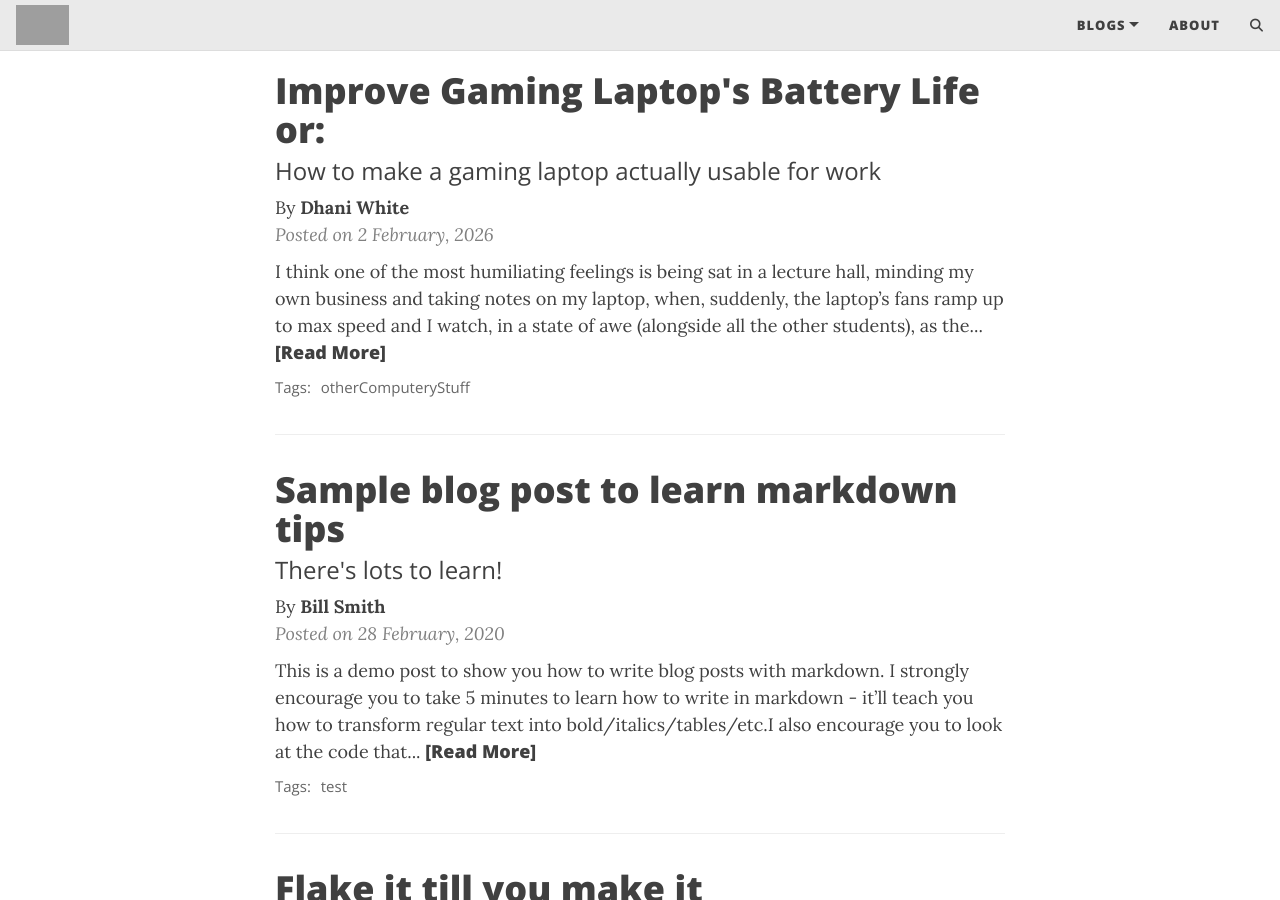
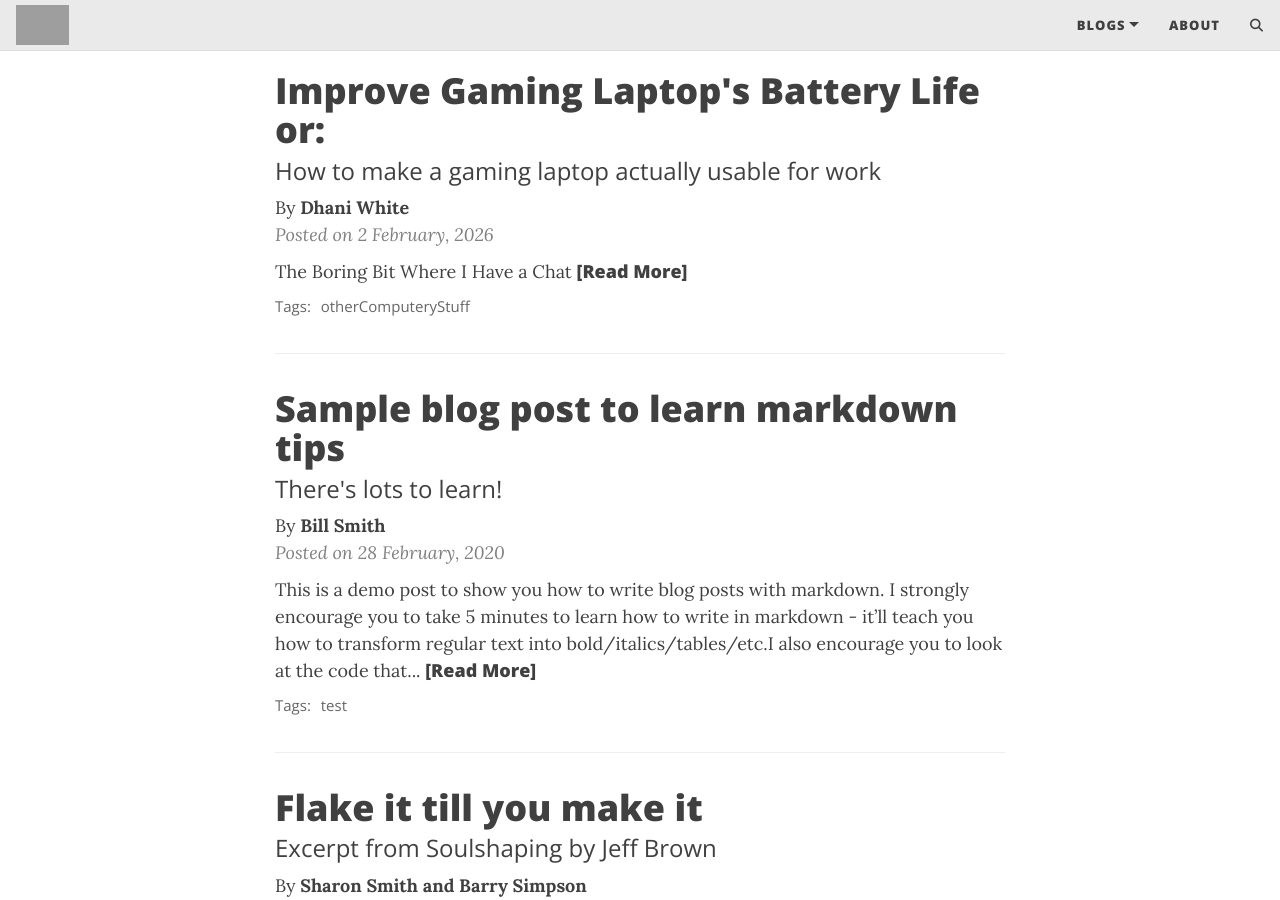
Before and after one commit to thedhandelion/thedhandelion.github.io, a Jekyll site: the page built from index.html, in a window 1280 px wide and 900 px high, scrolled down 444 px. Built offline with Jekyll 4.4.1, drawn with Linux system fonts in a browser that asks for light colours; the list of posts is cut into pages by our own code; comment, search, counter and statistics services are not loaded; some of the changed lines change nothing that is shown; grey boxes are pictures that could not be loaded.

Commit message:
Update 2026-02-02-Make_Gaming_Laptop_Usable.md

```diff
--- a/_posts/2026-02-02-Make_Gaming_Laptop_Usable.md
+++ b/_posts/2026-02-02-Make_Gaming_Laptop_Usable.md
@@ -5,22 +5,30 @@
 gh-repo: daattali/beautiful-jekyll
 gh-badge: [star, fork, follow]
 tags: [otherComputeryStuff]
-comments: true
+comments: false
 mathjax: true
 author: Dhani White
 ---
 
-I think one of the most humiliating feelings is being sat in a lecture hall, minding my own business and taking notes on my laptop, when, suddenly, the laptop's fans ramp up to max speed and I watch, in a state of awe (alongside all the other students), as the laptop just takes off towards the ceiling.
+# The Boring Bit Where I Have a Chat
 
-![Breaking Bad - The Fly](https://github.com/thedhandelion/thedhandelion.github.io/blob/main/assets/img/2026-02-02-Make_Gaming_Laptop_Usable/WW_Fly.gif)
+I think one of the most humiliating feelings is being sat in a lecture hall, minding my own business and taking notes on my laptop, when, suddenly, the laptop's fans ramp up to max speed and I watch, in a state of awe (alongside all the other students), as the laptop just takes off towards the ceiling...
 
-Only for the battery to die after 6 seconds and crash back onto the desk, all my peers pointing and laughing as I run out of the room, laptop clutched under my arms, blinded by the tears in my eyes, then I slip on a banana peel and suddenly all my clothes a gone and my teeth are falling out and I try screaming but I can't make any noise and I'm trapped and everything is dark and scary and I just want out of this living hell!
+<center><img src="https://github.com/thedhandelion/thedhandelion.github.io/blob/main/assets/img/2026-02-02-Make_Gaming_Laptop_Usable/WW_Fly.gif" alt="Breaking Bad - The Fly" width="300" height="170"></center>
 
-Anyway, that was the average monday feeling during lectorials in my first couple of months of uni, having my £500 gaming laptop imitate a [TU-95](https://en.wikipedia.org/wiki/Tupolev_Tu-95) then proceed to last for 20 minutes of note-taking before calling it a day, whilst everyone else with their £100 notebooks breeze through the lecture and still end the day above 50%.
+...Only for the battery to die after 6 seconds and crash back onto the desk, all my peers pointing and laughing as I run out of the room, laptop clutched under my arms, blinded by the tears in my eyes, then I slip on a banana peel and suddenly all my clothes are gone and my teeth are falling out and I try screaming but I can't make any noise and I'm trapped and everything is dark and scary and I ask myself "what sort of nightmare is this?!"...
 
-(stuff like running VMs and Games, and how a gaming laptop, in theory, should perform better than cheap laptops in every way blah blah blah)
+Alas, it was no nightmare, but the average Monday feeling during my university lectorials (well, for the first few months anyway). Never a day went by when my £430 HP Pavilion gaming laptop decided _not_ to imitate a [TU-95](https://en.wikipedia.org/wiki/Tupolev_Tu-95) and then proceed to call it a day after 20 minutes of note-taking, punishing me for not bringing the bulky charger. Then, I sit there mindlessly (I mean eagerly, of course...) listening to the lecturer preach their magical technical words I pretend to understand, wondering how on earth everyone else's £150 notebooks can just breeze through a full day of lectures and still have enough juice for a midnight Netflix-binge before it packs up and demands a recharge.
+
+Look, I get my bargain (especially in 2023) gaming laptop has a 15.6" 144hz display, a Ryzen 5 5600H 6C/12T 3.3GHz processor, a GTX 1650 and 16GB 3200MHz RAM, not to mention an LED keyboard (green, of all colours, but it's okay because I colour-themed it to [Zygarde](https://bulbapedia.bulbagarden.net/wiki/Zygarde), and they have a baby little laptop with no specs and no personality ([Eevee](https://bulbapedia.bulbagarden.net/wiki/Eevee) in comparison), so of course the battery will last longer, but surely, when my laptop is running Word, it shouldn't be sat using up all its resources for it, right? I'll illustrate with a graph I made using MS Paint (it took roughly 80% of my laptop's battery life to make this):
+
+<center><img src="https://github.com/thedhandelion/thedhandelion.github.io/blob/main/assets/img/2026-02-02-Make_Gaming_Laptop_Usable/Amazing_Graph.png" alt="Performance-Resource_Usage" width="300" height="300"></center>
+
+(stuff like running VMs and Games)
 
 Thankfully, however, I'm a nerdy nerd and I did some silly techy stuff to get it to actually last a few hours when i needed it to, while still being able to switch to 'game mode' when I'm back home with the charger in, ready to spend the next 2 hours mindlessly scrolling through games, realising they don't excite me the way they did when i was younger and life was easier, then opting to watch a movie instead... £500 well spent I reckon.
+
+# The Less Boring Bit Where Stuff Actually Gets Done
 
 
 
```
